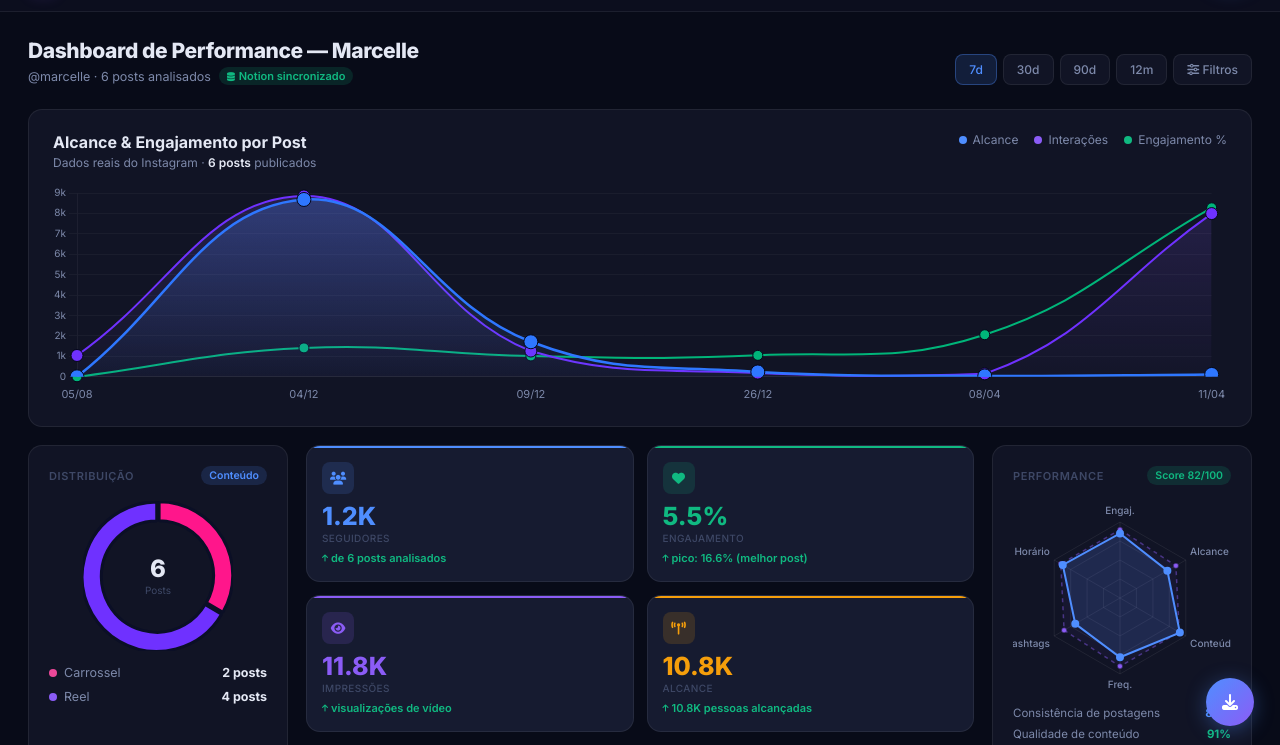
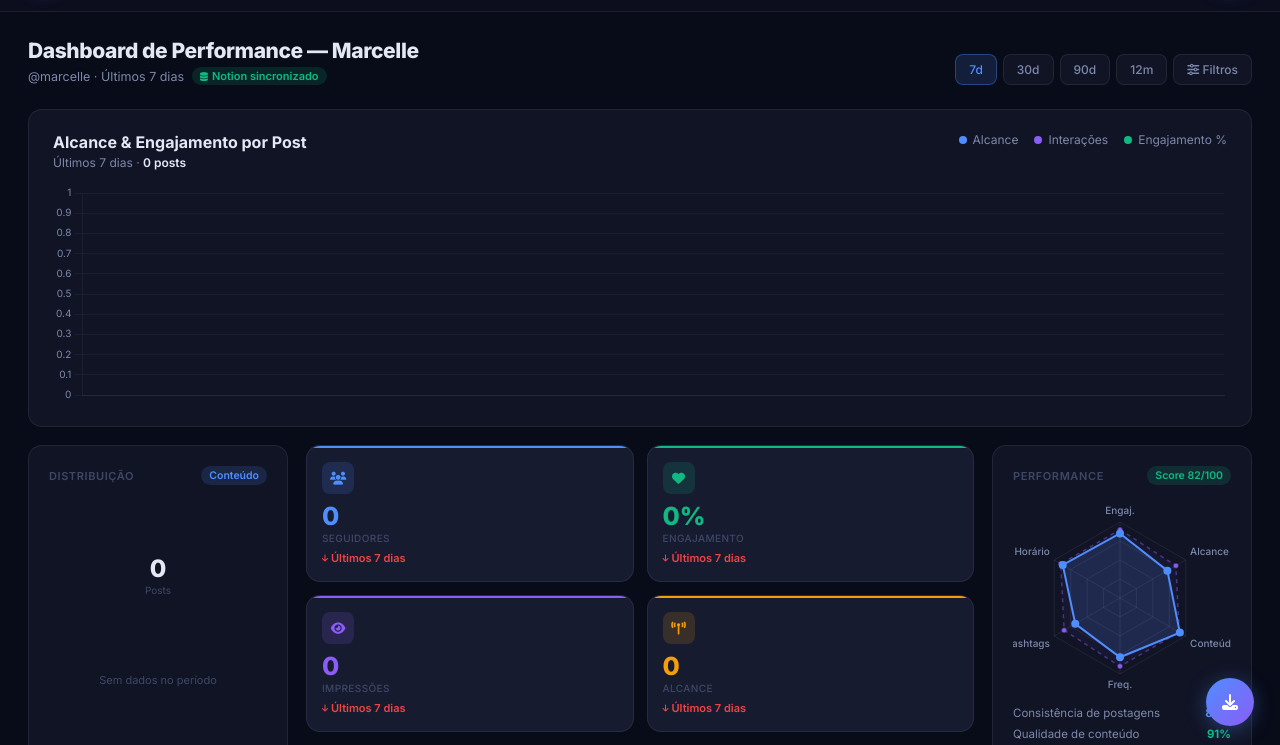
Before and after one commit to wendellsanttos/marcelle-dashboard, a plain HTML site: page index.html in a window 1280 px wide. Both pictures are taken after a click on the button "7d". Shown: the part 48-793 px from the top of the page. Drawn offline with nearby package versions, Linux system fonts and the light colour scheme.

Commit message:
feat: period filter tabs (7d/30d/90d/12m) now filter all charts and KPIs

```diff
--- a/index.html
+++ b/index.html
@@ -980,6 +980,9 @@ document.querySelectorAll('.filter-btn').forEach(btn => {
       if (!b.innerHTML.includes('Filtros')) b.classList.remove('active');
     });
     this.classList.add('active');
+    const map = { '7d': 7, '30d': 30, '90d': 90, '12m': 365 };
+    activePeriodDays = map[this.textContent.trim()] !== undefined ? map[this.textContent.trim()] : null;
+    renderDashboard(getFilteredPosts(activePeriodDays));
   });
 });
 
@@ -1434,32 +1437,69 @@ const NOTION_POSTS = [
   },
 ];
 
-// ── Load Notion data into dashboard ──────────────
-function loadNotionData() {
-  const sorted = [...NOTION_POSTS].sort((a, b) => new Date(a.dateISO) - new Date(b.dateISO));
-  const withReach = sorted.filter(p => p.reach > 0);
-  const withEng   = sorted.filter(p => p.engagement > 0);
-
-  // ── Line chart: Alcance + Interações + Engajamento por post ──
-  const lineLabels = sorted.map(p => p.date.slice(0, 5));
-  const lineReach  = sorted.map(p => p.reach);
-  const lineInter  = sorted.map(p => p.totalInteractions);
-  const lineEng    = sorted.map(p => p.engagement);
-
-  charts.line.data.labels = lineLabels;
-  charts.line.data.datasets[0].data = lineReach;
+let allPosts = [];
+let activePeriodDays = null;
+
+function getFilteredPosts(days) {
+  if (!days) return allPosts;
+  const cutoff = new Date();
+  cutoff.setDate(cutoff.getDate() - days);
+  return allPosts.filter(p => p.dateISO && new Date(p.dateISO) >= cutoff);
+}
+
+// ── Render dashboard with any posts array ─────────
+function renderDashboard(posts) {
+  const periodLabel = activePeriodDays
+    ? activePeriodDays === 365 ? 'Últimos 12 meses' : `Últimos ${activePeriodDays} dias`
+    : 'Todo o período';
+
+  // ── Empty state ──
+  if (posts.length === 0) {
+    charts.line.data.labels = [];
+    charts.line.data.datasets.forEach(d => d.data = []);
+    charts.line.update('active');
+    charts.donut.data.labels = [];
+    charts.donut.data.datasets[0].data = [];
+    charts.donut.update('active');
+    document.querySelector('.donut-val').textContent = '0';
+    document.querySelector('.donut-legend').innerHTML = `<div style="color:var(--txt3);font-size:11px;text-align:center;padding:8px 0">Sem dados no período</div>`;
+    setMetric('followers', '0', false, periodLabel);
+    setMetric('engagement', '0%', false, periodLabel);
+    setMetric('impressions', '0', false, periodLabel);
+    setMetric('reach', '0', false, periodLabel);
+    setMetric('comments', '0', false, periodLabel);
+    setMetric('shares', '0', false, periodLabel);
+    document.getElementById('postsBody').innerHTML = `
+      <tr><td colspan="4" style="text-align:center;padding:32px;color:var(--txt3)">
+        <i class="fas fa-calendar-times" style="font-size:20px;display:block;margin-bottom:8px"></i>
+        Nenhum post encontrado em: ${periodLabel}
+      </td></tr>`;
+    document.querySelector('.ph-sub').innerHTML = `
+      @marcelle · ${periodLabel}
+      <span class="ph-tag"><i class="fas fa-database" style="font-size:9px"></i> Notion sincronizado</span>`;
+    document.querySelector('.line-sub').innerHTML = `${periodLabel} · <b>0 posts</b>`;
+    document.querySelector('.badge-purple').textContent = `0 posts`;
+    return;
+  }
+
+  const sorted  = [...posts].sort((a, b) => new Date(a.dateISO) - new Date(b.dateISO));
+  const withEng = sorted.filter(p => p.engagement > 0);
+
+  // ── Line chart ──
+  charts.line.data.labels = sorted.map(p => p.date.slice(0, 5));
+  charts.line.data.datasets[0].data = sorted.map(p => p.reach);
   charts.line.data.datasets[0].label = 'Alcance';
-  charts.line.data.datasets[1].data = lineInter;
+  charts.line.data.datasets[1].data = sorted.map(p => p.totalInteractions);
   charts.line.data.datasets[1].label = 'Interações';
-  charts.line.data.datasets[2].data = lineEng;
+  charts.line.data.datasets[2].data = sorted.map(p => p.engagement);
   charts.line.data.datasets[2].label = 'Engajamento %';
   charts.line.options.scales.y.min = 0;
   charts.line.options.scales.y.ticks.callback = v => v >= 1000 ? (v/1000).toFixed(0)+'k' : v;
   charts.line.update('active');
 
-  // ── Donut: distribuição por tipo ──
+  // ── Donut ──
   const typeCounts = {};
-  NOTION_POSTS.forEach(p => {
+  posts.forEach(p => {
     const t = p.type === 'Reels' ? 'Reel' : p.type;
     typeCounts[t] = (typeCounts[t] || 0) + 1;
   });
@@ -1469,7 +1509,7 @@ function loadNotionData() {
   charts.donut.data.datasets[0].data = tLabels.map(k => typeCounts[k]);
   charts.donut.data.datasets[0].backgroundColor = tLabels.map(k => tColors[k] || '#7d89aa');
   charts.donut.update('active');
-  document.querySelector('.donut-val').textContent = NOTION_POSTS.length;
+  document.querySelector('.donut-val').textContent = posts.length;
   document.querySelector('.donut-legend').innerHTML = tLabels.map(k => `
     <div class="dl-item">
       <div class="dl-left"><div class="dl-dot" style="background:${tColors[k]||'#7d89aa'}"></div>${k}</div>
@@ -1477,38 +1517,33 @@ function loadNotionData() {
     </div>`).join('');
 
   // ── KPIs ──
-  const totalReach     = NOTION_POSTS.reduce((s,p) => s + p.reach, 0);
-  const totalInter     = NOTION_POSTS.reduce((s,p) => s + p.totalInteractions, 0);
-  const totalComments  = NOTION_POSTS.reduce((s,p) => s + p.comments, 0);
-  const totalShares    = NOTION_POSTS.reduce((s,p) => s + p.shares, 0);
-  const totalSaves     = NOTION_POSTS.reduce((s,p) => s + p.saves, 0);
-  const totalLikes     = NOTION_POSTS.reduce((s,p) => s + (p.likes > 0 ? p.likes : 0), 0);
-  const totalVidViews  = NOTION_POSTS.reduce((s,p) => s + p.videoViews, 0);
-  const avgEng = withEng.length ? (withEng.reduce((s,p) => s+p.engagement,0) / withEng.length) : 0;
-  const bestEng = Math.max(...NOTION_POSTS.map(p => p.engagement));
-  const totalNewFollowers = NOTION_POSTS.reduce((s,p) => s + p.newFollowers, 0);
-
-  setMetric('followers', fmtNum(totalNewFollowers + 1240), true, `de ${NOTION_POSTS.length} posts analisados`);
+  const totalReach    = posts.reduce((s,p) => s + p.reach, 0);
+  const totalInter    = posts.reduce((s,p) => s + p.totalInteractions, 0);
+  const totalComments = posts.reduce((s,p) => s + p.comments, 0);
+  const totalShares   = posts.reduce((s,p) => s + p.shares, 0);
+  const totalSaves    = posts.reduce((s,p) => s + p.saves, 0);
+  const totalVidViews = posts.reduce((s,p) => s + p.videoViews, 0);
+  const totalNewFollowers = posts.reduce((s,p) => s + p.newFollowers, 0);
+  const avgEng  = withEng.length ? withEng.reduce((s,p) => s+p.engagement,0) / withEng.length : 0;
+  const bestEng = posts.length ? Math.max(...posts.map(p => p.engagement)) : 0;
+
+  setMetric('followers', fmtNum(totalNewFollowers), true, `novos seguidores · ${posts.length} posts`);
   setMetric('engagement', avgEng.toFixed(1) + '%', avgEng > 3, `pico: ${bestEng.toFixed(1)}% (melhor post)`);
   setMetric('impressions', fmtNum(totalVidViews), true, `visualizações de vídeo`);
   setMetric('reach', fmtNum(totalReach), totalReach > 5000, `${fmtNum(totalReach)} pessoas alcançadas`);
-  setMetric('comments', fmtNum(totalComments), totalComments > 0, `em ${NOTION_POSTS.length} posts`);
+  setMetric('comments', fmtNum(totalComments), totalComments > 0, `em ${posts.length} posts`);
   setMetric('shares', fmtNum(totalShares + totalSaves), true, `${totalShares} comp. + ${totalSaves} salv.`);
 
   // ── Posts table ──
-  const byEng = [...NOTION_POSTS].sort((a, b) => b.totalInteractions - a.totalInteractions);
+  const byInter = [...posts].sort((a, b) => b.totalInteractions - a.totalInteractions);
   const typeStyle = t => {
     if (t === 'Reel' || t === 'Reels') return { color:'var(--purple)', bg:'var(--purple-dim)', label:'Reel' };
     if (t === 'Carrossel')             return { color:'var(--pink)',   bg:'var(--pink-dim)',   label:'Carrossel' };
     return { color:'var(--blue)', bg:'var(--blue-dim)', label: t };
   };
-  const grads = [
-    'var(--purple),var(--pink)','var(--blue),#1a3cff',
-    'var(--pink),var(--yellow)','var(--green),#0d6e4a',
-    'var(--yellow),#b45309','var(--blue),var(--purple)',
-  ];
+  const grads  = ['var(--purple),var(--pink)','var(--blue),#1a3cff','var(--pink),var(--yellow)','var(--green),#0d6e4a','var(--yellow),#b45309','var(--blue),var(--purple)'];
   const emojis = ['🌟','✨','🔥','🌿','💛','💙'];
-  document.getElementById('postsBody').innerHTML = byEng.map((p, i) => {
+  document.getElementById('postsBody').innerHTML = byInter.map((p, i) => {
     const ts = typeStyle(p.type);
     const barW = Math.min(Math.round((p.engagement / 20) * 100), 100);
     const engLabel = p.engagement > 0 ? p.engagement.toFixed(1) + '%' : '—';
@@ -1535,23 +1570,24 @@ function loadNotionData() {
       </tr>`;
   }).join('');
 
-  // ── Page header update ──
+  // ── Page header ──
   document.querySelector('.ph-title').textContent = 'Dashboard de Performance — Marcelle';
   document.querySelector('.ph-sub').innerHTML = `
-    @marcelle · ${NOTION_POSTS.length} posts analisados
+    @marcelle · ${posts.length} posts · ${periodLabel}
     <span class="ph-tag"><i class="fas fa-database" style="font-size:9px"></i> Notion sincronizado</span>`;
-
-  // Update line chart title
   document.querySelector('.line-title').textContent = 'Alcance & Engajamento por Post';
-  document.querySelector('.line-sub').innerHTML = `Dados reais do Instagram · <b>${NOTION_POSTS.length} posts</b> publicados`;
+  document.querySelector('.line-sub').innerHTML = `${periodLabel} · <b>${posts.length} posts</b>`;
   document.querySelector('.legend').innerHTML = `
     <div class="leg-item"><div class="leg-dot" style="background:var(--blue)"></div>Alcance</div>
     <div class="leg-item"><div class="leg-dot" style="background:var(--purple)"></div>Interações</div>
     <div class="leg-item"><div class="leg-dot" style="background:var(--green)"></div>Engajamento %</div>`;
-
-  // Badge update
-  document.querySelector('.badge-purple').textContent = `${NOTION_POSTS.length} posts reais`;
-
+  document.querySelector('.badge-purple').textContent = `${posts.length} posts reais`;
+}
+
+// ── Load Notion data ──────────────────────────────
+function loadNotionData() {
+  allPosts = [...NOTION_POSTS];
+  renderDashboard(getFilteredPosts(activePeriodDays));
   showToast('📊', `${NOTION_POSTS.length} posts do Notion carregados!`);
 }
 
```
